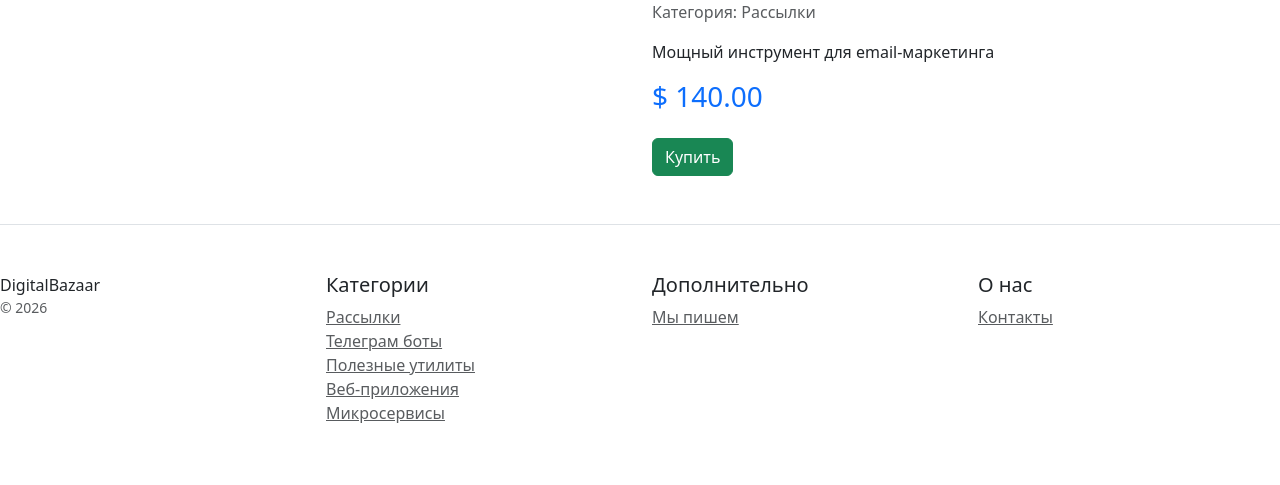
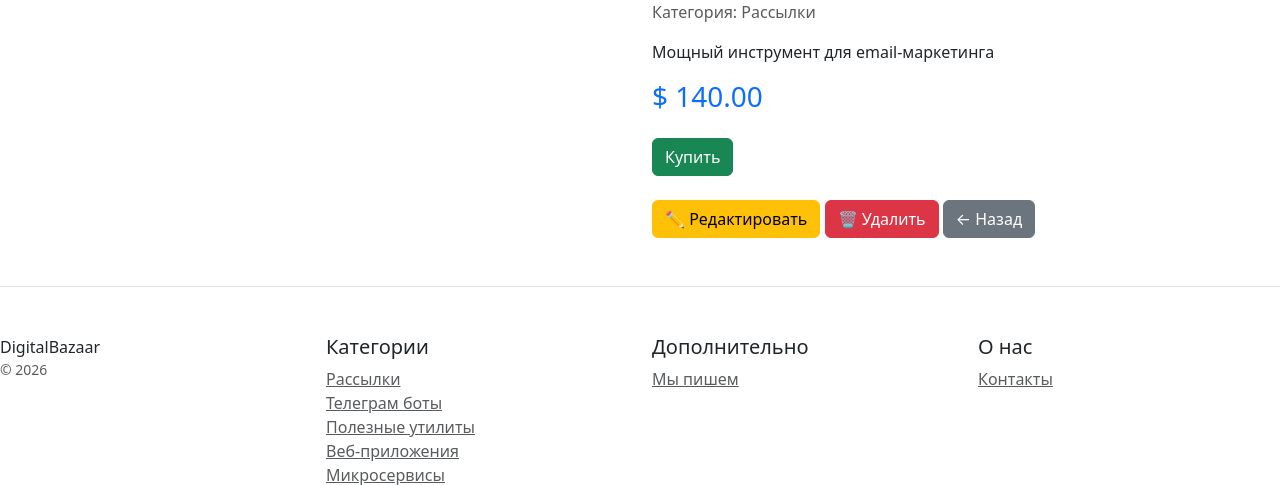
Before and after one commit to mihazizganov-debug/DigitalBazaar, a Django app: page /product/1/ in a window 1280 px wide. Shown: the part 155-640 px from the top of the page. Run offline with Django 5.2, Linux system fonts and the light colour scheme; data comes from the database, SQL or seed files in the repository; some libraries are stand-ins or nearby versions.

Commit message:
feat: добавлены кнопки редактирования и удаления на страницу товара

```diff
--- a/catalog/templates/catalog/product_detail.html
+++ b/catalog/templates/catalog/product_detail.html
@@ -16,6 +16,10 @@
             <p>{{ product.description }}</p>
             <h3 class="text-primary">$ {{ product.price }}</h3>
             <button class="btn btn-success mt-3">Купить</button>
+            <br><br>
+            <a href="{% url 'catalog:product_update' product.pk %}" class="btn btn-warning">✏️ Редактировать</a>
+            <a href="{% url 'catalog:product_delete' product.pk %}" class="btn btn-danger">🗑️ Удалить</a>
+            <a href="{% url 'catalog:home' %}" class="btn btn-secondary">← Назад</a>
         </div>
     </div>
 </div>
```
